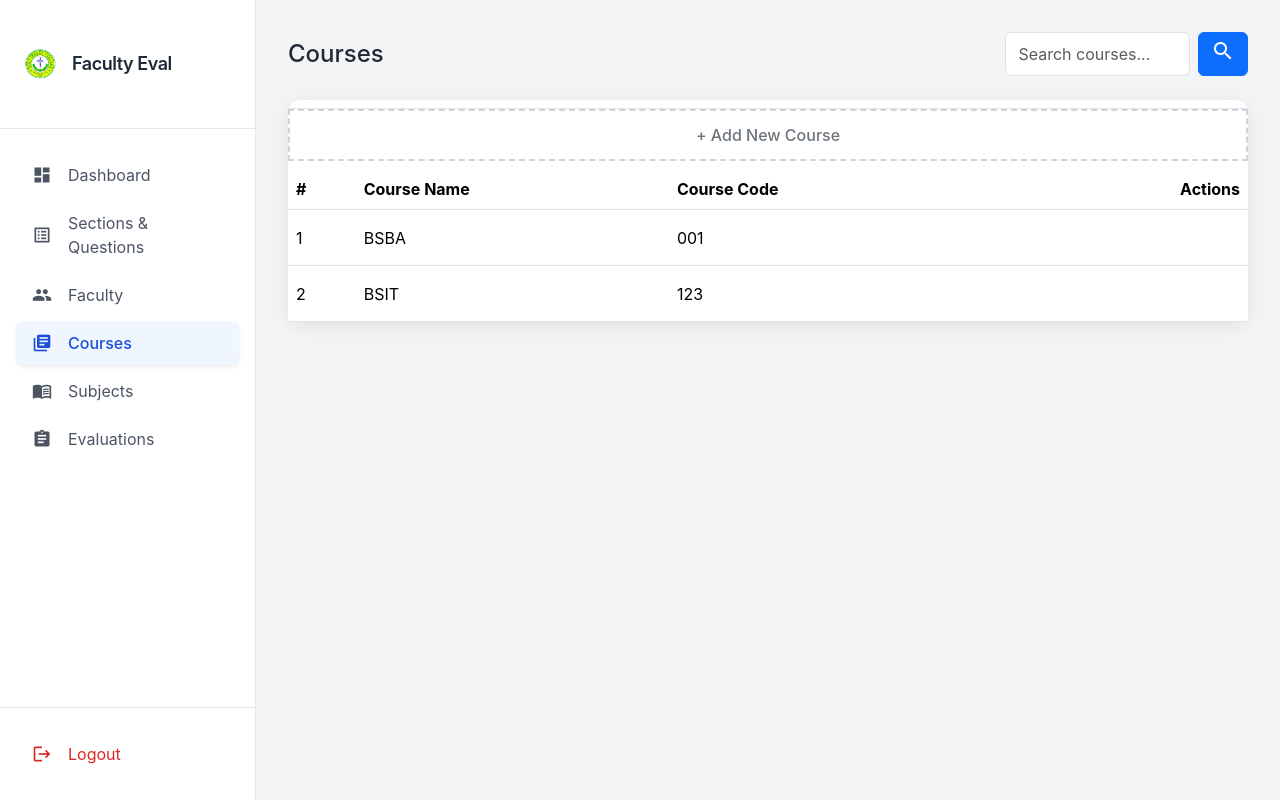
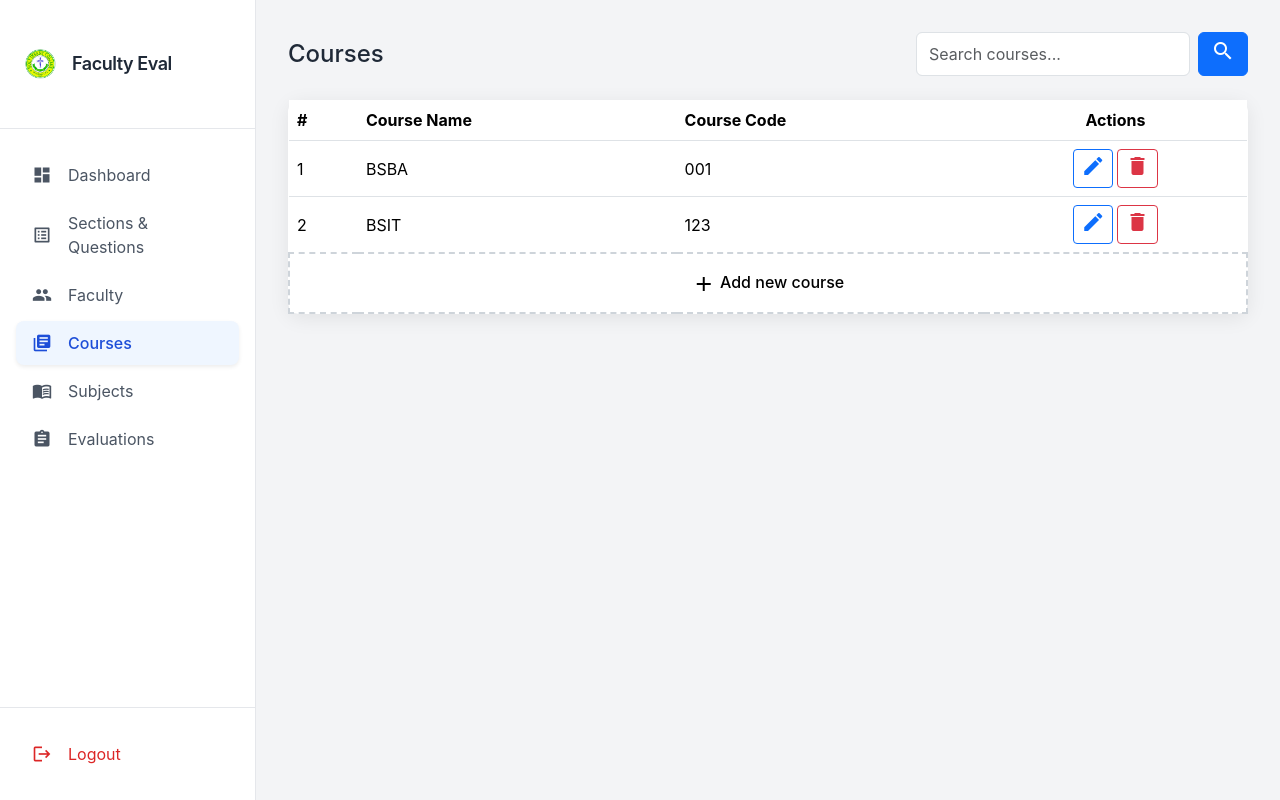
Before and after one commit to kakay22/HIC_TEACHER_EVAL, a Django app: page /courses/ in a window 1280 px wide. Run offline with Django 5.2, Linux system fonts and the light colour scheme; data comes from the database, SQL or seed files in the repository; some libraries are stand-ins or nearby versions.

```diff
--- a/templates/admins/base.html
+++ b/templates/admins/base.html
@@ -394,12 +394,12 @@
 
                     <hr class="my-1">
 
-                    <button class="menu-item text-red-600"
+                    <a class="menu-item text-red-600"
                             data-bs-toggle="modal"
                             data-bs-target="#logoutModalMobile">
                         <span class="material-icons text-red-500">logout</span>
                         Logout
-                    </button>
+                    </a>
 
                 </div>
 
--- a/templates/admins/courses_list.html
+++ b/templates/admins/courses_list.html
@@ -13,29 +13,20 @@ body {
     font-family: 'Inter', sans-serif;
 }
 
-/* Card & Table Styles */
+/* Card & Table */
 .dashboard-card {
     background: #fff;
     border-radius: 12px;
     box-shadow: 0 4px 20px rgba(0,0,0,0.08);
     transition: all 0.3s ease;
 }
-.table-hover tbody tr {
-    transition: all 0.3s ease;
-}
 .table-hover tbody tr:hover {
     background-color: #f1f3f5;
 }
 
-/* Inline Actions */
-.row-actions {
-    opacity: 0;
-    transform: translateX(10px);
-    transition: all 0.3s;
-}
-tr:hover .row-actions {
-    opacity: 1;
-    transform: translateX(0);
+/* Actions buttons */
+.actions-btns .btn {
+    padding: .25rem .45rem;
 }
 
 /* Ghost Add Row */
@@ -43,7 +34,6 @@ tr:hover .row-actions {
     cursor: pointer;
     color: #6c757d;
     border: 2px dashed #ced4da;
-    border-top: 2px dashed #ced4da !important; /* force top border */
     text-align: center;
     transition: all 0.2s ease;
     padding: 12px 0;
@@ -55,38 +45,6 @@ tr:hover .row-actions {
     color: #198754;
     border-color: #198754;
 }
-
-/* Mobile list */
-.list-group-item {
-    border-radius: 8px;
-    margin-bottom: 8px;
-    transition: all 0.2s;
-}
-.list-group-item:hover {
-    background-color: #f1f3f5;
-}
-
-/* Floating Blur Modals */
-.modal-content {
-    border-radius: 16px;
-    background: rgba(255,255,255,0.95);
-    backdrop-filter: blur(12px);
-    box-shadow: 0 10px 30px rgba(0,0,0,0.25);
-    border: none;
-    transition: all 0.3s;
-}
-.modal-header h5 {
-    font-weight: 600;
-}
-
-/* Inline Buttons in List */
-.list-actions {
-    opacity: 0;
-    transition: opacity 0.2s ease;
-}
-.list-group-item:hover .list-actions {
-    opacity: 1;
-}
 </style>
 {% endblock %}
 
@@ -95,19 +53,17 @@ tr:hover .row-actions {
 
     <!-- Header + Search -->
     <div class="d-flex flex-column flex-md-row justify-content-between gap-3 mb-4 align-items-center">
-        <h2 class="h4 mb-0 w-full text-left">Courses</h2>
-        <div class="d-flex gap-2 flex-wrap">
-            <form method="GET" class="d-flex gap-2 flex-grow-1">
+        <h2 class="h4 mb-0">Courses</h2>
+        <form method="GET" class="d-flex gap-2">
             <input type="text" name="q" value="{{ request.GET.q }}" class="form-control" placeholder="Search courses...">
             <button class="btn btn-primary">
                 <span class="material-icons">search</span>
             </button>
         </form>
     </div>
-    </div>
 
-    <!-- ================= DESKTOP TABLE ================= -->
-    <div class="dashboard-card p-0 d-none d-md-block">
+    <!-- Courses Table -->
+    <div class="dashboard-card p-0">
         <div class="table-responsive">
             <table class="table table-hover align-middle mb-0 text-nowrap">
                 <thead>
@@ -115,141 +71,107 @@ tr:hover .row-actions {
                         <th>#</th>
                         <th>Course Name</th>
                         <th>Course Code</th>
-                        <th class="text-end">Actions</th>
+                        <th class="text-center">Actions</th>
                     </tr>
                 </thead>
                 <tbody>
+
+                    <!-- ================= EXISTING COURSES ================= -->
                     {% for course in courses %}
-                    <tr>
+                    <tr id="row-{{ course.id }}">
+                        <form method="POST" action="{% url 'course_edit' course.id %}">
+                        {% csrf_token %}
                         <td>{{ forloop.counter }}</td>
-                        <td>{{ course.name }}</td>
-                        <td>{{ course.code|default:"-" }}</td>
-                        <td class="text-end">
-                            <div class="row-actions d-inline-flex gap-2">
-                                <button class="btn btn-sm btn-outline-primary" data-bs-toggle="modal" data-bs-target="#editCourseModal{{ course.id }}">
+
+                        <!-- Course Name -->
+                        <td>
+                            <span class="view">{{ course.name }}</span>
+                            <input type="text" name="name" class="form-control form-control-sm edit d-none" value="{{ course.name }}" required>
+                        </td>
+
+                        <!-- Course Code -->
+                        <td>
+                            <span class="view">{{ course.code|default:"-" }}</span>
+                            <input type="text" name="code" class="form-control form-control-sm edit d-none" value="{{ course.code }}">
+                        </td>
+
+                        <!-- Actions -->
+                        <td class="text-center">
+                            <div class="d-flex justify-content-center gap-1 actions-btns">
+                                <!-- Edit button -->
+                                <button type="button" class="btn btn-outline-primary btn-sm view" onclick="toggleEditCourse({{ course.id }})">
                                     <span class="material-icons">edit</span>
                                 </button>
-                                <button class="btn btn-sm btn-outline-danger" data-bs-toggle="modal" data-bs-target="#deleteCourseModal{{ course.id }}">
+
+                                <!-- Save button -->
+                                <button type="submit" class="btn btn-success btn-sm edit d-none">
+                                    <span class="material-icons">check</span>
+                                </button>
+
+                                <!-- Cancel button -->
+                                <button type="button" class="btn btn-secondary btn-sm edit d-none" onclick="toggleEditCourse({{ course.id }})">
+                                    <span class="material-icons">close</span>
+                                </button>
+
+                                <!-- Delete button -->
+                                <button type="button" class="btn btn-outline-danger btn-sm view"
+                                        data-bs-toggle="modal"
+                                        data-bs-target="#deleteCourseModal{{ course.id }}">
                                     <span class="material-icons">delete</span>
                                 </button>
                             </div>
                         </td>
-                    </tr>
-                    {% empty %}
-                    <tr>
-                        <td colspan="4" class="text-center text-muted">No courses found.</td>
+                        </form>
                     </tr>
                     {% endfor %}
 
-                    <!-- Ghost Add Row -->
-                    <div class="border-top border-dashed mt-2">
-                        <div class="list-group-item add-ghost text-center" data-bs-toggle="modal" data-bs-target="#addCourseModal">
-                            + Add New Course
+                    <!-- ================= ADD INLINE ROW ================= -->
+                    <tr id="addFormRow" class="d-none">
+                        <form method="POST" action="{% url 'course_add' %}">
+                        {% csrf_token %}
+                        <td>-</td>
+                        <td><input type="text" name="name" class="form-control form-control-sm" placeholder="Course Name" required></td>
+                        <td><input type="text" name="code" class="form-control form-control-sm" placeholder="Course Code"></td>
+                        <td class="text-center">
+                            <div class="d-flex justify-content-center gap-1">
+                                <button type="submit" class="btn btn-success btn-sm">
+                                    <span class="material-icons">check</span>
+                                </button>
+                                <button type="button" class="btn btn-secondary btn-sm" onclick="toggleAddCourseRow()">
+                                    <span class="material-icons">close</span>
+                                </button>
                             </div>
-                    </div>
+                        </td>
+                        </form>
+                    </tr>
+
+                    <!-- ================= GHOST ROW ================= -->
+                    <tr id="ghostRow" class="add-ghost" onclick="toggleAddCourseRow()">
+                        <td colspan="4" class="text-center py-3">
+                            <span class="material-icons align-middle">add</span> Add new course
+                        </td>
+                    </tr>
+
                 </tbody>
             </table>
         </div>
     </div>
-
-    <!-- ================= MOBILE LIST ================= -->
-    <div class="d-block d-md-none list-group">
-        {% for course in courses %}
-        <div class="list-group-item d-flex justify-content-between align-items-center shadow-sm">
-            <div>
-                <div class="fw-semibold">{{ course.name }}</div>
-                <div class="small text-muted">Code: {{ course.code|default:"-" }}</div>
-            </div>
-            <div class="list-actions d-flex gap-2">
-                <button class="btn btn-sm btn-outline-primary" data-bs-toggle="modal" data-bs-target="#editCourseModal{{ course.id }}">
-                    <span class="material-icons">edit</span>
-                </button>
-                <button class="btn btn-sm btn-outline-danger" data-bs-toggle="modal" data-bs-target="#deleteCourseModal{{ course.id }}">
-                    <span class="material-icons">delete</span>
-                </button>
-            </div>
-        </div>
-        {% empty %}
-        <div class="text-center text-muted py-4">No courses found.</div>
-        {% endfor %}
-
-        <!-- Mobile Ghost Add -->
-        <div class="list-group-item add-ghost text-center" data-bs-toggle="modal" data-bs-target="#addCourseModal">
-            + Add New Course
-        </div>
-    </div>
 </div>
 
-<!-- ================= MODALS (ADD/EDIT/DELETE) ================= -->
-<!-- ADD COURSE -->
-<div class="modal fade" id="addCourseModal" tabindex="-1" aria-hidden="true">
-  <div class="modal-dialog modal-dialog-centered">
-    <form method="POST" action="{% url 'course_add' %}" class="modal-content shadow-xl backdrop-blur-sm rounded-3xl border border-gray-200 overflow-hidden">
+<!-- ================= DELETE MODALS ================= -->
+{% for course in courses %}
+<div class="modal fade" id="deleteCourseModal{{ course.id }}" tabindex="-1" aria-hidden="true">
+    <div class="modal-dialog">
+        <form method="POST" action="{% url 'course_delete' course.id %}" class="modal-content">
             {% csrf_token %}
-      <div class="modal-header border-0">
-        <h5 class="modal-title">Add New Course</h5>
+            <div class="modal-header">
+                <h5 class="modal-title text-danger">Delete Course</h5>
                 <button type="button" class="btn-close" data-bs-dismiss="modal"></button>
             </div>
             <div class="modal-body">
-        <div class="mb-3">
-          <label class="form-label">Course Name</label>
-          <input type="text" name="name" class="form-control shadow-sm" required>
-        </div>
-        <div class="mb-3">
-          <label class="form-label">Course Code</label>
-          <input type="text" name="code" class="form-control shadow-sm">
-        </div>
-      </div>
-      <div class="modal-footer border-0">
-        <button type="button" class="btn btn-secondary" data-bs-dismiss="modal">Cancel</button>
-        <button type="submit" class="btn btn-success">Add Course</button>
-      </div>
-    </form>
-  </div>
-</div>
-
-<!-- EDIT & DELETE -->
-{% for course in courses %}
-<!-- EDIT COURSE -->
-<div class="modal fade" id="editCourseModal{{ course.id }}" tabindex="-1" aria-hidden="true">
-  <div class="modal-dialog modal-dialog-centered">
-    <form method="POST" action="{% url 'course_edit' course.id %}" class="modal-content shadow-xl backdrop-blur-sm rounded-3xl border border-gray-200 overflow-hidden">
-      {% csrf_token %}
-      <div class="modal-header border-0">
-        <h5 class="modal-title">Edit Course</h5>
-        <button type="button" class="btn-close" data-bs-dismiss="modal"></button>
-      </div>
-      <div class="modal-body">
-        <div class="mb-3">
-          <label class="form-label">Course Name</label>
-          <input type="text" name="name" class="form-control shadow-sm" value="{{ course.name }}" required>
-        </div>
-        <div class="mb-3">
-          <label class="form-label">Course Code</label>
-          <input type="text" name="code" class="form-control shadow-sm" value="{{ course.code }}">
-        </div>
-      </div>
-      <div class="modal-footer border-0">
-        <button type="button" class="btn btn-secondary" data-bs-dismiss="modal">Cancel</button>
-        <button type="submit" class="btn btn-primary">Save Changes</button>
-      </div>
-    </form>
-  </div>
-</div>
-
-<!-- DELETE COURSE -->
-<div class="modal fade" id="deleteCourseModal{{ course.id }}" tabindex="-1" aria-hidden="true">
-  <div class="modal-dialog">
-    <form method="POST" action="{% url 'course_delete' course.id %}" class="modal-content shadow-xl backdrop-blur-sm rounded-3xl border border-gray-200 overflow-hidden">
-      {% csrf_token %}
-      <div class="modal-header border-0">
-        <h5 class="modal-title text-danger">Delete Course</h5>
-        <button type="button" class="btn-close" data-bs-dismiss="modal"></button>
-      </div>
-      <div class="modal-body text-gray-700">
                 Are you sure you want to delete <strong>{{ course.name }}</strong>?
             </div>
-      <div class="modal-footer border-0">
+            <div class="modal-footer">
                 <button type="button" class="btn btn-secondary" data-bs-dismiss="modal">Cancel</button>
                 <button type="submit" class="btn btn-danger">Delete</button>
             </div>
@@ -258,4 +180,19 @@ tr:hover .row-actions {
 </div>
 {% endfor %}
 
+<script>
+// Toggle edit inputs for a course row
+function toggleEditCourse(id) {
+    const row = document.getElementById(`row-${id}`);
+    row.querySelectorAll('.view').forEach(el => el.classList.toggle('d-none'));
+    row.querySelectorAll('.edit').forEach(el => el.classList.toggle('d-none'));
+}
+
+// Toggle add course inline row
+function toggleAddCourseRow() {
+    document.getElementById('addFormRow').classList.toggle('d-none');
+    document.getElementById('ghostRow').classList.toggle('d-none');
+}
+</script>
+
 {% endblock %}
```
Lines whose indentation alone changed are shown as unchanged.
